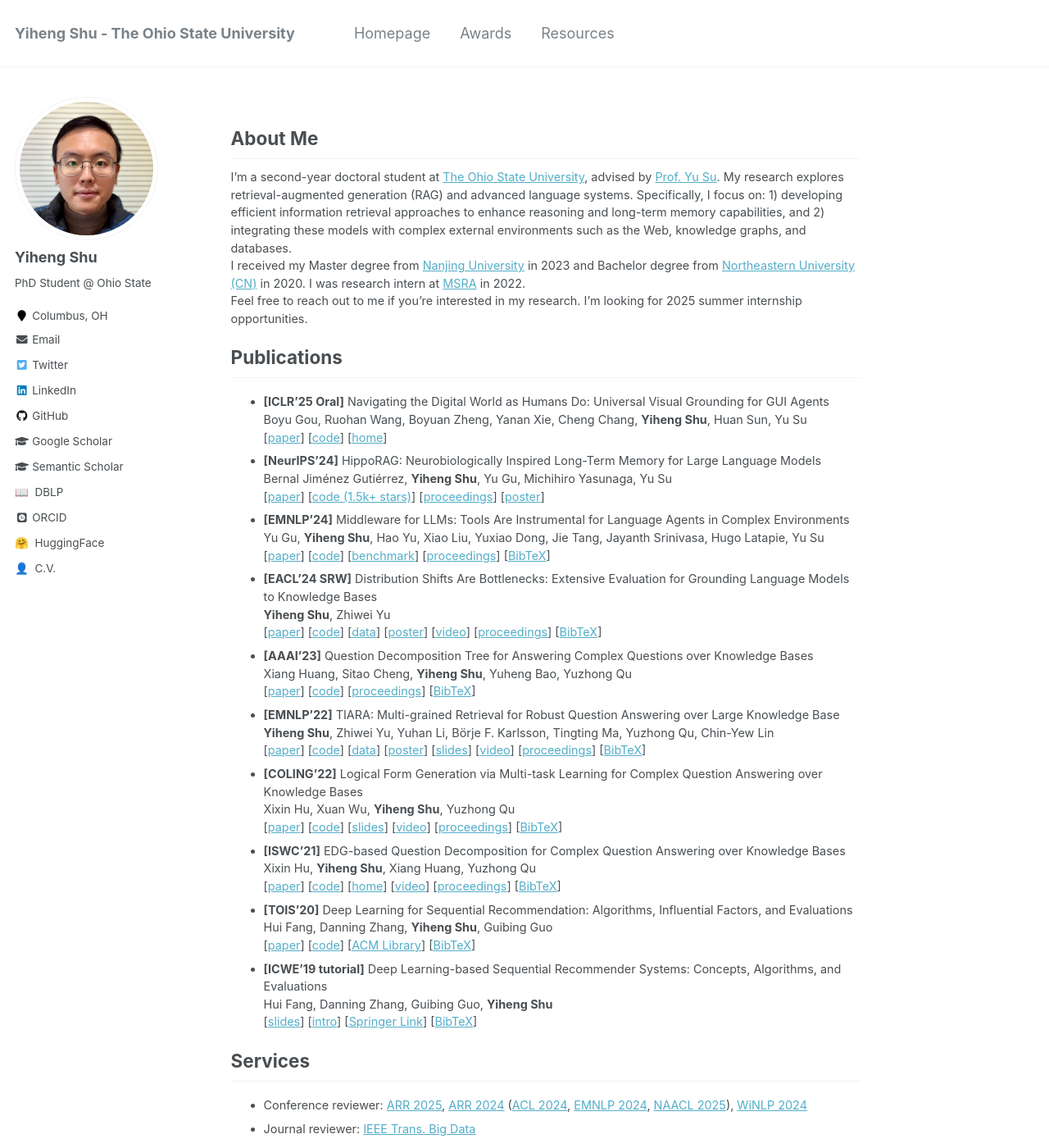
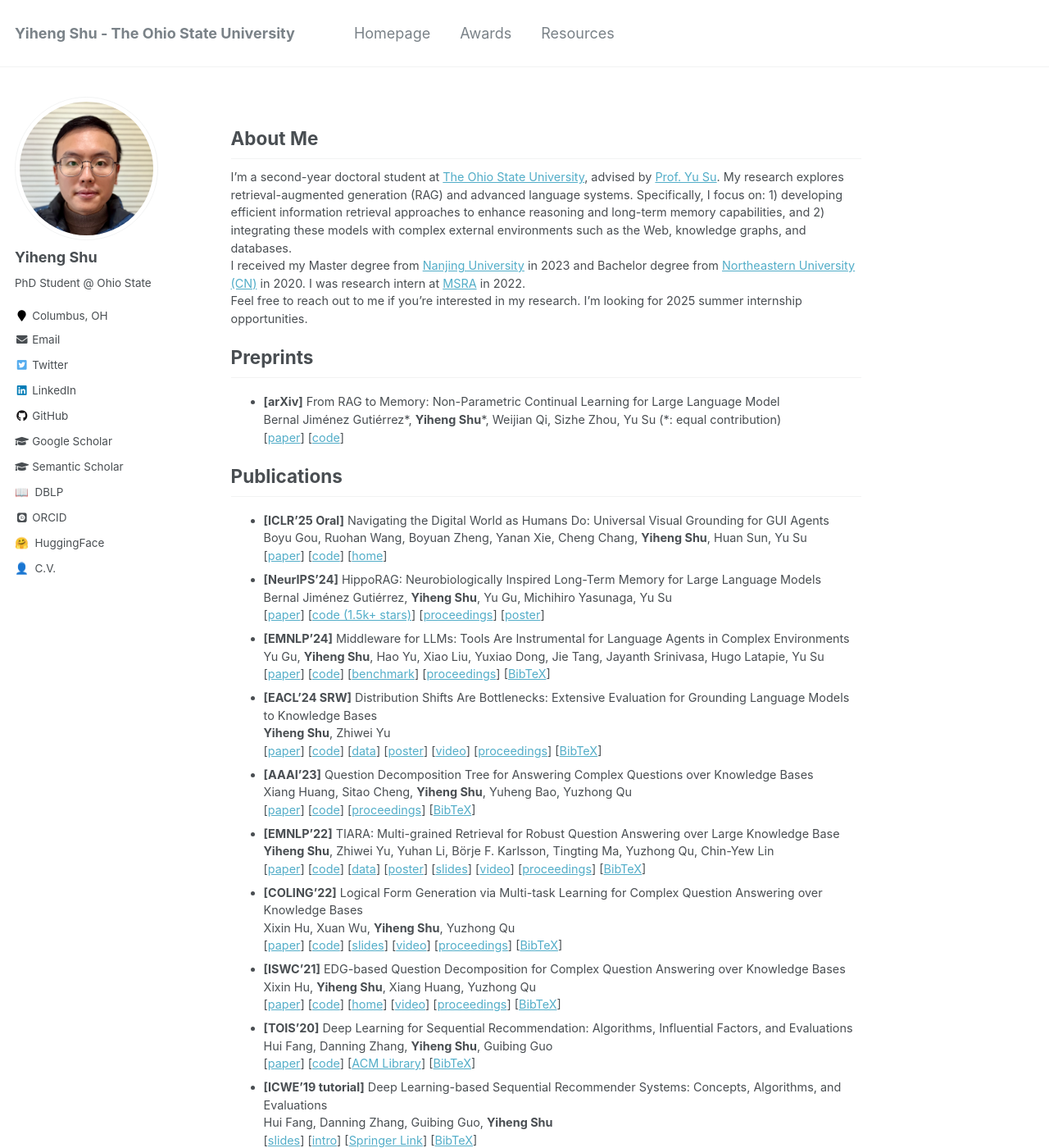
Before and after one commit to yihengshu/yihengshu.github.io, a Jekyll site: the page built from _pages/about.md, in a window 1280 px wide and 1400 px high. Shown: the whole window at 82% size. Built offline with Jekyll 4.4.1, drawn with Linux system fonts in a browser that asks for light colours; some web fonts are replaced; some of the changed text lies outside the part shown.

Commit message:
Update about.md

```diff
--- a/_pages/about.md
+++ b/_pages/about.md
@@ -20,6 +20,13 @@ Feel free to reach out to me if you're interested in my research. I'm looking fo
 <!-- - Master in Computer Technology, [Nanjing University](https://www.nju.edu.cn/en/), 2020.09-2023.06, advised by [Prof. Yuzhong Qu](http://ws.nju.edu.cn/~yzqu)
 - Bachelor in Software Engineering, [Northeastern University (CN)](http://english.neu.edu.cn/), 2016.09-2020.06, advised by [Prof. Guibing Guo](https://guoguibing.github.io/) and [Prof. Gang Wu](http://faculty.neu.edu.cn/wugang/)
 - Full-time Research Intern, [Microsoft Research Asia](https://www.msra.cn/), 2022.02-2023.02, advised by researcher [Zhiwei Yu](https://www.microsoft.com/en-us/research/people/zhiwyu/) -->
+
+## Preprints
+
+- **[arXiv]** From RAG to Memory: Non-Parametric Continual Learning for Large Language Model
+Bernal Jiménez Gutiérrez\*, **Yiheng Shu**\*, Weijian Qi, Sizhe Zhou, Yu Su (\*: equal contribution)
+[[paper](https://arxiv.org/abs/2502.14802)]
+[[code](https://github.com/OSU-NLP-Group/HippoRAG)]
 
 ## Publications
 
```
Also changed, not shown: other parts of _pages/about.md (+1 -1 lines).
